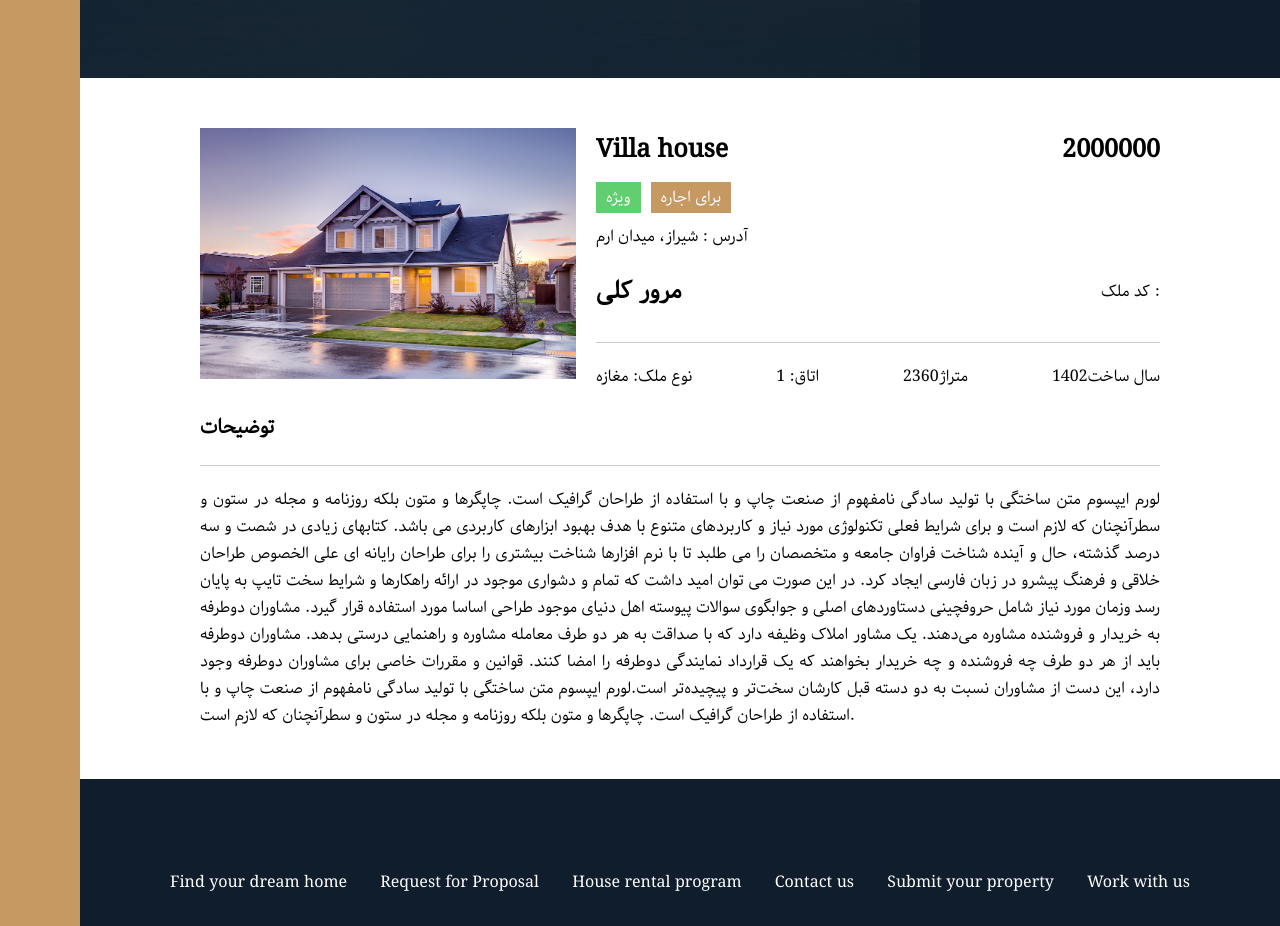
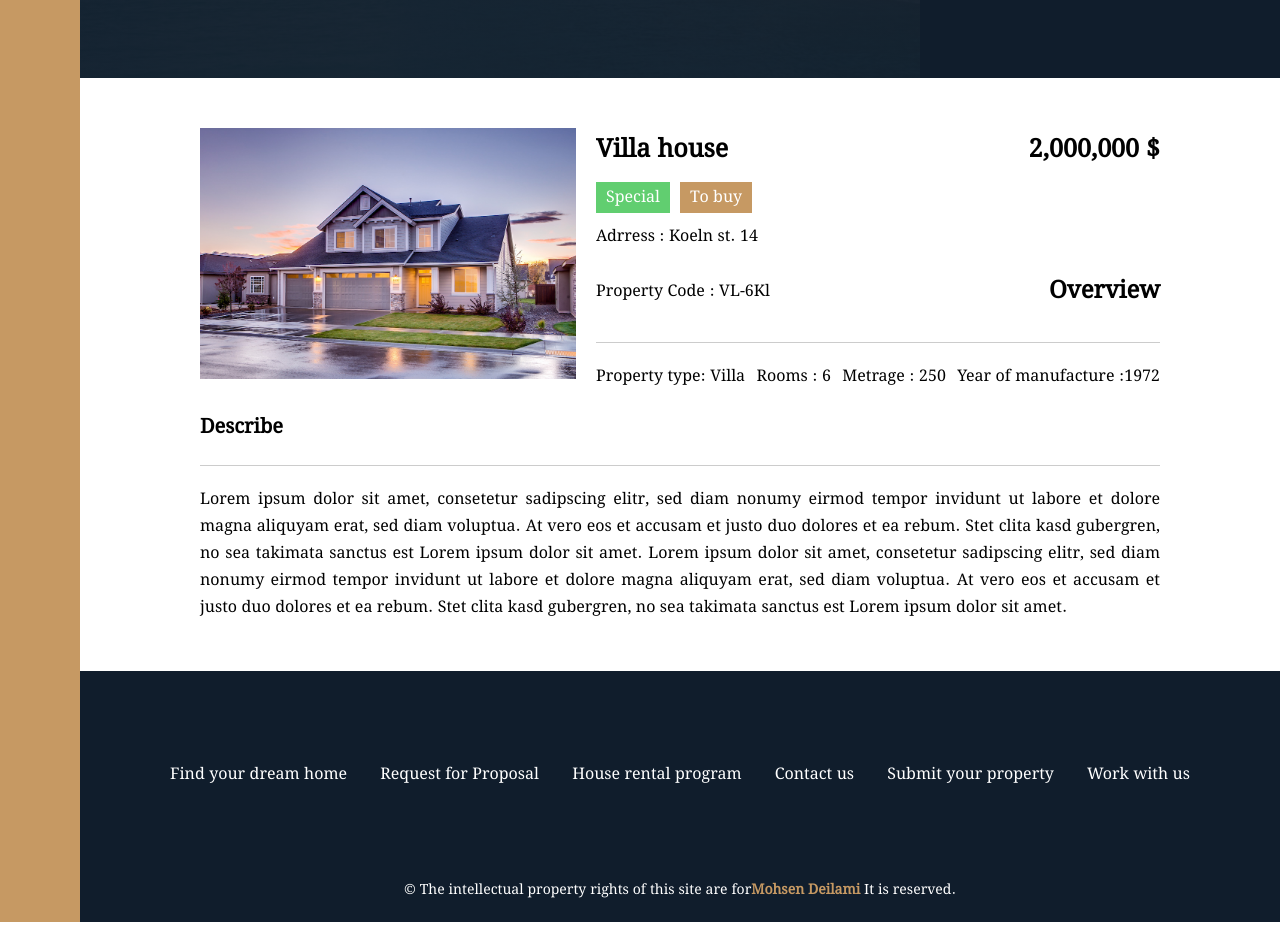
Before and after one commit to mohsen-deilami/immobilien-next, a Next.js app: page /homes/1 in a window 1280 px wide. Shown: the part 562-1488 px from the top of the page. Built offline with nearby package versions, Linux system fonts and the light colour scheme.

Commit message:
edit home details

```diff
--- a/components/madules/Home.js
+++ b/components/madules/Home.js
@@ -25,7 +25,7 @@ export default function Home({id ,img ,  title,   location,  roomCount,  meterag
         <span className="">
           <i className="fa fa-key card__icon"></i>
         </span>
-        <p className="card__text">price: {price} $ </p>
+        <p className="card__text">price: {price?.toLocaleString()} $ </p>
       </div>
 
       <Link href={`/homes/${id}`} className="btn btn-brown btn-card">
--- a/data/db.json
+++ b/data/db.json
@@ -7,7 +7,14 @@
       "roomCount": 6,
       "meterage": 250,
       "price": 2000000,
-        "location": "Koeln"
+      "location": "Koeln",
+      "code": "VL-6Kl",
+      "manufacture": "1972",
+      "type": "Villa",
+      "address": "Koeln st. 14",
+      "tags":"To buy",
+      "offer":"Special",
+      "desc": "Lorem ipsum dolor sit amet, consetetur sadipscing elitr, sed diam nonumy eirmod tempor invidunt ut labore et dolore magna aliquyam erat, sed diam voluptua. At vero eos et accusam et justo duo dolores et ea rebum. Stet clita kasd gubergren, no sea takimata sanctus est Lorem ipsum dolor sit amet. Lorem ipsum dolor sit amet, consetetur sadipscing elitr, sed diam nonumy eirmod tempor invidunt ut labore et dolore magna aliquyam erat, sed diam voluptua. At vero eos et accusam et justo duo dolores et ea rebum. Stet clita kasd gubergren, no sea takimata sanctus est Lorem ipsum dolor sit amet."
     },
     {
       "id": 2,
@@ -16,16 +23,30 @@
       "roomCount": 2,
       "meterage": 98,
       "price": 3000000,
-        "location":"Bon"
+      "location": "Bon",
+      "code": "HS-2BN",
+      "manufacture": "1986",
+      "type": "House",
+      "address": "Bon st. 17",
+      "tags":"To buy",
+      "offer":"Normal",
+      "desc": "Lorem ipsum dolor sit amet, consetetur sadipscing elitr, sed diam nonumy eirmod tempor invidunt ut labore et dolore magna aliquyam erat, sed diam voluptua. At vero eos et accusam et justo duo dolores et ea rebum. Stet clita kasd gubergren, no sea takimata sanctus est Lorem ipsum dolor sit amet. Lorem ipsum dolor sit amet, consetetur sadipscing elitr, sed diam nonumy eirmod tempor invidunt ut labore et dolore magna aliquyam erat, sed diam voluptua. At vero eos et accusam et justo duo dolores et ea rebum. Stet clita kasd gubergren, no sea takimata sanctus est Lorem ipsum dolor sit amet."
     },
     {
       "id": 3,
-        "title":"Rented house",
+      "title": "Rented house",
       "img": "/img/house-3.jpeg",
       "roomCount": 1,
       "meterage": 180,
       "price": 2500000,
-        "location":"Madrid"
+      "location": "Madrid",
+      "code": "RtT-1MR",
+      "manufacture": "2013",
+      "type": "House",
+      "address": "Madrid st. 123",
+      "tags":"For rent",
+      "offer":"Normal",
+      "desc": "Lorem ipsum dolor sit amet, consetetur sadipscing elitr, sed diam nonumy eirmod tempor invidunt ut labore et dolore magna aliquyam erat, sed diam voluptua. At vero eos et accusam et justo duo dolores et ea rebum. Stet clita kasd gubergren, no sea takimata sanctus est Lorem ipsum dolor sit amet. Lorem ipsum dolor sit amet, consetetur sadipscing elitr, sed diam nonumy eirmod tempor invidunt ut labore et dolore magna aliquyam erat, sed diam voluptua. At vero eos et accusam et justo duo dolores et ea rebum. Stet clita kasd gubergren, no sea takimata sanctus est Lorem ipsum dolor sit amet."
     },
     {
       "id": 4,
@@ -34,7 +55,14 @@
       "roomCount": 5,
       "meterage": 210,
       "price": 500000,
-        "location":"London"
+      "location": "London",
+      "code": "ST-5LD",
+      "manufacture": "2021",
+      "type": "Suite",
+      "address": "London st. 217",
+      "tags":"For rent",
+      "offer":"Special",
+      "desc": "Lorem ipsum dolor sit amet, consetetur sadipscing elitr, sed diam nonumy eirmod tempor invidunt ut labore et dolore magna aliquyam erat, sed diam voluptua. At vero eos et accusam et justo duo dolores et ea rebum. Stet clita kasd gubergren, no sea takimata sanctus est Lorem ipsum dolor sit amet. Lorem ipsum dolor sit amet, consetetur sadipscing elitr, sed diam nonumy eirmod tempor invidunt ut labore et dolore magna aliquyam erat, sed diam voluptua. At vero eos et accusam et justo duo dolores et ea rebum. Stet clita kasd gubergren, no sea takimata sanctus est Lorem ipsum dolor sit amet."
     },
     {
       "id": 5,
@@ -43,7 +71,14 @@
       "roomCount": 8,
       "meterage": 290,
       "price": 1200000,
-        "location":"Paris"
+      "location": "Paris",
+      "code": "GR-8PS",
+      "manufacture": "1995",
+      "type": "Garden",
+      "address": "Paris st. 121",
+      "tags":"For rent",
+      "offer":"Normal",
+      "desc": "Lorem ipsum dolor sit amet, consetetur sadipscing elitr, sed diam nonumy eirmod tempor invidunt ut labore et dolore magna aliquyam erat, sed diam voluptua. At vero eos et accusam et justo duo dolores et ea rebum. Stet clita kasd gubergren, no sea takimata sanctus est Lorem ipsum dolor sit amet. Lorem ipsum dolor sit amet, consetetur sadipscing elitr, sed diam nonumy eirmod tempor invidunt ut labore et dolore magna aliquyam erat, sed diam voluptua. At vero eos et accusam et justo duo dolores et ea rebum. Stet clita kasd gubergren, no sea takimata sanctus est Lorem ipsum dolor sit amet."
     },
     {
       "id": 6,
@@ -52,16 +87,30 @@
       "roomCount": 2,
       "meterage": 150,
       "price": 800000,
-        "location":"Leverkusen"
+      "location": "Leverkusen",
+      "code": "AP-2LV",
+      "manufacture": "2019",
+      "type": "Apartment",
+      "address": "Leverusen st. 321",
+      "tags":"To buy",
+      "offer":"Special",
+      "desc": "Lorem ipsum dolor sit amet, consetetur sadipscing elitr, sed diam nonumy eirmod tempor invidunt ut labore et dolore magna aliquyam erat, sed diam voluptua. At vero eos et accusam et justo duo dolores et ea rebum. Stet clita kasd gubergren, no sea takimata sanctus est Lorem ipsum dolor sit amet. Lorem ipsum dolor sit amet, consetetur sadipscing elitr, sed diam nonumy eirmod tempor invidunt ut labore et dolore magna aliquyam erat, sed diam voluptua. At vero eos et accusam et justo duo dolores et ea rebum. Stet clita kasd gubergren, no sea takimata sanctus est Lorem ipsum dolor sit amet."
     },
     {
       "id": 7,
-        "title":"Villa house",
+      "title": "Villa house",
       "img": "/img/house-1.jpeg",
       "roomCount": 5,
       "meterage": 300,
       "price": 2200000,
-        "location":"Moskov"
+      "location": "Moskov",
+      "code": "VL-5MS",
+      "manufacture": "1998",
+      "type": "Villa",
+      "address": "Moskov st. 41",
+      "tags":"To buy",
+      "offer":"Super special",
+      "desc": "Lorem ipsum dolor sit amet, consetetur sadipscing elitr, sed diam nonumy eirmod tempor invidunt ut labore et dolore magna aliquyam erat, sed diam voluptua. At vero eos et accusam et justo duo dolores et ea rebum. Stet clita kasd gubergren, no sea takimata sanctus est Lorem ipsum dolor sit amet. Lorem ipsum dolor sit amet, consetetur sadipscing elitr, sed diam nonumy eirmod tempor invidunt ut labore et dolore magna aliquyam erat, sed diam voluptua. At vero eos et accusam et justo duo dolores et ea rebum. Stet clita kasd gubergren, no sea takimata sanctus est Lorem ipsum dolor sit amet."
     },
     {
       "id": 8,
@@ -70,7 +119,14 @@
       "roomCount": 3,
       "meterage": 200,
       "price": 5000000,
-        "location":"Wien"
+      "location": "Wien",
+      "code": "RT-3WN",
+      "manufacture": "2003",
+      "type": "House",
+      "address": "Wien st. 141",
+      "tags":"For rent",
+      "offer":"Super special",
+      "desc": "Lorem ipsum dolor sit amet, consetetur sadipscing elitr, sed diam nonumy eirmod tempor invidunt ut labore et dolore magna aliquyam erat, sed diam voluptua. At vero eos et accusam et justo duo dolores et ea rebum. Stet clita kasd gubergren, no sea takimata sanctus est Lorem ipsum dolor sit amet. Lorem ipsum dolor sit amet, consetetur sadipscing elitr, sed diam nonumy eirmod tempor invidunt ut labore et dolore magna aliquyam erat, sed diam voluptua. At vero eos et accusam et justo duo dolores et ea rebum. Stet clita kasd gubergren, no sea takimata sanctus est Lorem ipsum dolor sit amet."
     }
   ]
 }
--- a/pages/homes/[id].js
+++ b/pages/homes/[id].js
@@ -21,38 +21,46 @@ const homeDetail=db.homes.find(home=> home.id === Number(homeID));
                         <div className="home-title">
                             <h1>
                                 <span>{homeDetail?.title}  </span>
-                                <span>{homeDetail?.price}</span>
+                                <span>{homeDetail?.price.toLocaleString()} $</span>
                             </h1>
                             <div className="tags">
-                                <span className="tag green-tag">ویژه</span>
-                                <span className="tag brown-tag">برای اجاره</span>
+                                <span className="tag green-tag">{homeDetail?.offer}</span>
+                                <span className="tag brown-tag">
+                                {homeDetail?.tags}
+                                  </span>
                             </div>
-                            <div className="adrress">آدرس : شیراز، میدان ارم</div>
+                            <div className="adrress">Adrress : {homeDetail?.address}  </div>
                         </div>
                         <div className="home-review">
                             <div className="home-review-top">
-                                <h2>مرور کلی</h2>
+
                                 <p className="">
-                                    <span>کد ملک : </span>
+                                    <span>Property Code  : </span>
                                     <span>{homeDetail?.code}</span>
                                 </p>
+                                <h2>
+                                Overview
+                                  </h2>
                             </div>
                             <ul className="home-review-bottom">
                                 <li>
-                                    <span>نوع ملک: </span>
-                                    <span>مغازه</span>
+                                    <span>
+                                    Property type: </span>
+                                    <span>{homeDetail?.type}</span>
                                 </li>
                                 <li>
-                                    <span>اتاق: </span>
-                                    <span>1</span>
+                                    <span>Rooms : </span>
+                                    <span>{homeDetail?.roomCount}</span>
                                 </li>
                                 <li>
-                                    <span>متراژ</span>
-                                    <span>2360</span>
+                                    <span>Metrage : </span>
+                                    <span>{homeDetail?.meterage}</span>
                                 </li>
                                 <li>
-                                    <span>سال ساخت</span>
-                                    <span>1402</span>
+                                    <span>
+                                    Year of manufacture :
+                                      </span>
+                                    <span>{homeDetail?.manufacture}</span>
                                 </li>
                             </ul>
                         </div>
@@ -60,33 +68,9 @@ const homeDetail=db.homes.find(home=> home.id === Number(homeID));
                 </div>
                 <div className="home-details-bottom">
                     <div className="home-details-description">
-                        <p className="">توضیحات</p>
+                        <p className="">Describe</p>
                         <p className="">
-                            لورم ایپسوم متن ساختگی با تولید سادگی نامفهوم از
-                            صنعت چاپ و با استفاده از طراحان گرافیک است. چاپگرها
-                            و متون بلکه روزنامه و مجله در ستون و سطرآنچنان که
-                            لازم است و برای شرایط فعلی تکنولوژی مورد نیاز و
-                            کاربردهای متنوع با هدف بهبود ابزارهای کاربردی می
-                            باشد. کتابهای زیادی در شصت و سه درصد گذشته، حال و
-                            آینده شناخت فراوان جامعه و متخصصان را می طلبد تا با
-                            نرم افزارها شناخت بیشتری را برای طراحان رایانه ای
-                            علی الخصوص طراحان خلاقی و فرهنگ پیشرو در زبان فارسی
-                            ایجاد کرد. در این صورت می توان امید داشت که تمام و
-                            دشواری موجود در ارائه راهکارها و شرایط سخت تایپ به
-                            پایان رسد وزمان مورد نیاز شامل حروفچینی دستاوردهای
-                            اصلی و جوابگوی سوالات پیوسته اهل دنیای موجود طراحی
-                            اساسا مورد استفاده قرار گیرد. مشاوران دوطرفه به
-                            خریدار و فروشنده مشاوره می‌دهند. یک مشاور املاک
-                            وظیفه دارد که با صداقت به هر دو طرف معامله مشاوره و
-                            راهنمایی درستی بدهد. مشاوران دوطرفه باید از هر دو
-                            طرف چه فروشنده و چه خریدار بخواهند که یک قرارداد
-                            نمایندگی دوطرفه را امضا کنند. قوانین و مقررات خاصی
-                            برای مشاوران دوطرفه وجود دارد، این دست از مشاوران
-                            نسبت به دو دسته قبل کارشان سخت‌تر و پیچیده‌تر
-                            است.لورم ایپسوم متن ساختگی با تولید سادگی نامفهوم از
-                            صنعت چاپ و با استفاده از طراحان گرافیک است. چاپگرها
-                            و متون بلکه روزنامه و مجله در ستون و سطرآنچنان که
-                            لازم است.
+                          {homeDetail?.desc}
                         </p>
                     </div>
                 </div>
```
Lines whose indentation alone changed are shown as unchanged.
